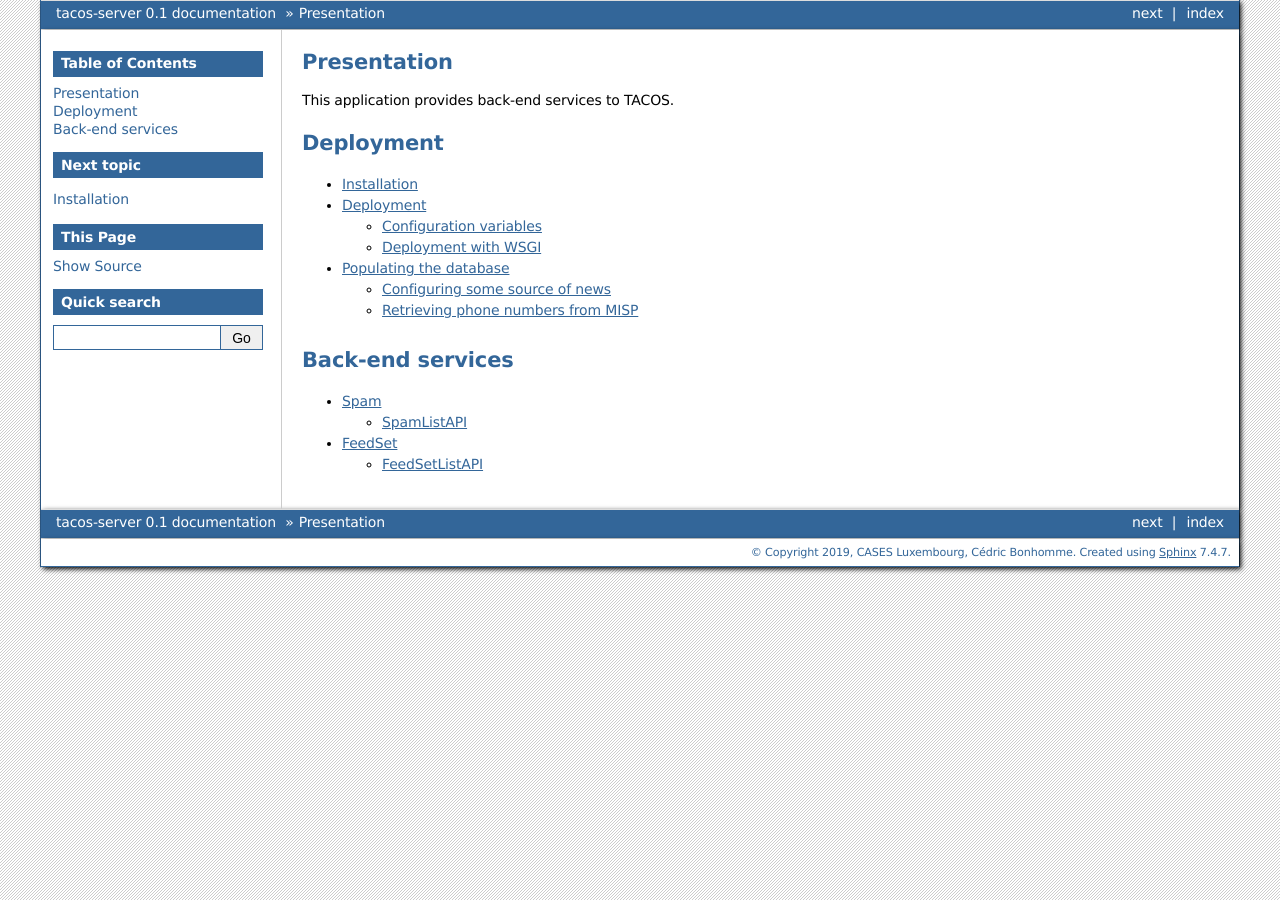
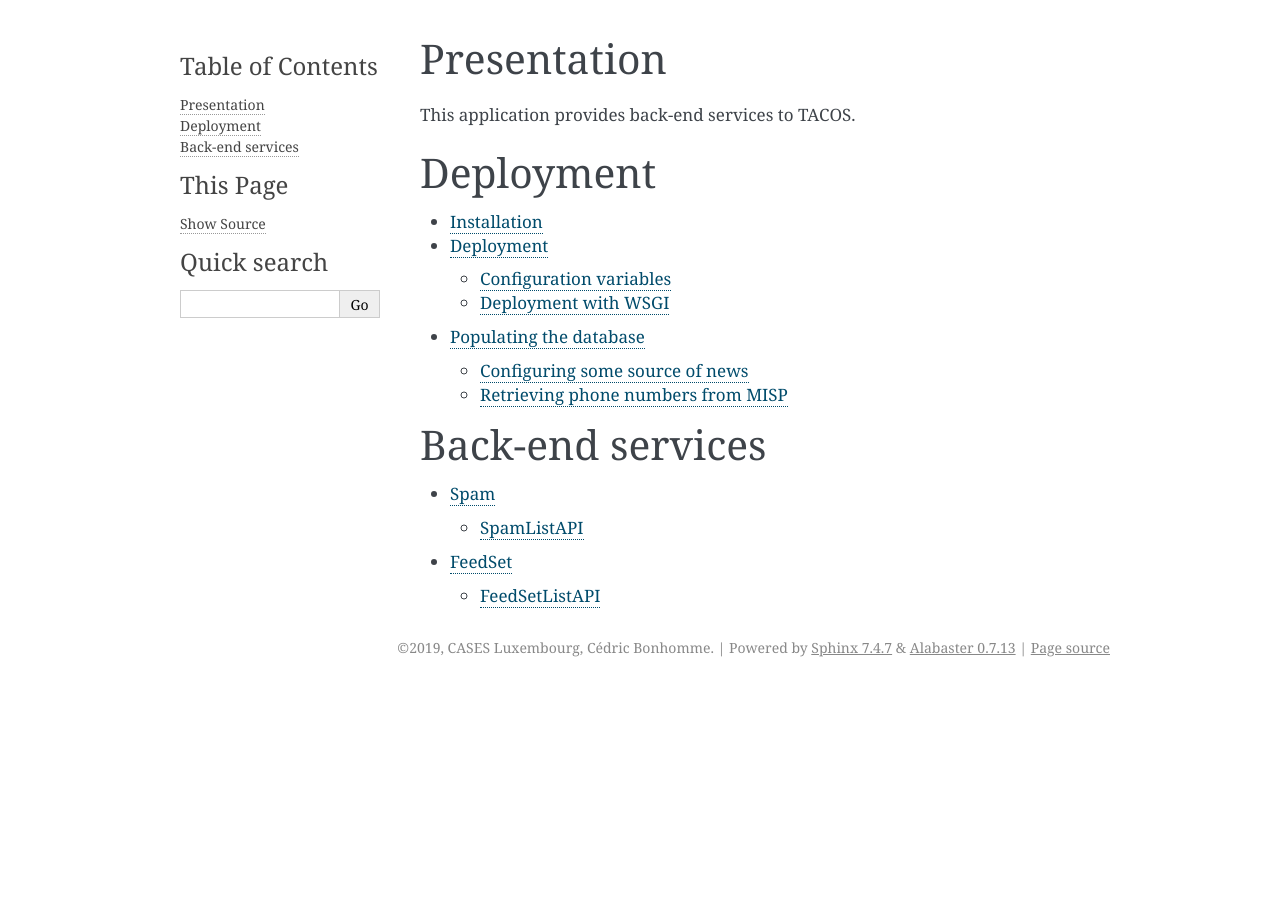
Before and after one commit to NC3-LU/TACOS-server, a Sphinx documentation site: the page built from docs/index.rst, in a window 1280 px wide. Built offline with Sphinx 7.4.7, drawn with Linux system fonts in a browser that asks for light colours.

Commit message:
updated doc theme

```diff
--- a/docs/conf.py
+++ b/docs/conf.py
@@ -27,6 +27,8 @@ release = '0.1'
 
 # -- General configuration ---------------------------------------------------
 
+master_doc = 'index'
+
 # Add any Sphinx extension module names here, as strings. They can be
 # extensions coming with Sphinx (named 'sphinx.ext.*') or your custom
 # ones.
@@ -47,7 +49,7 @@ exclude_patterns = ['_build', 'Thumbs.db', '.DS_Store']
 # The theme to use for HTML and HTML Help pages.  See the documentation for
 # a list of builtin themes.
 #
-html_theme = 'bizstyle'
+html_theme = 'alabaster'
 
 # Add any paths that contain custom static files (such as style sheets) here,
 # relative to this directory. They are copied after the builtin static files,
```
